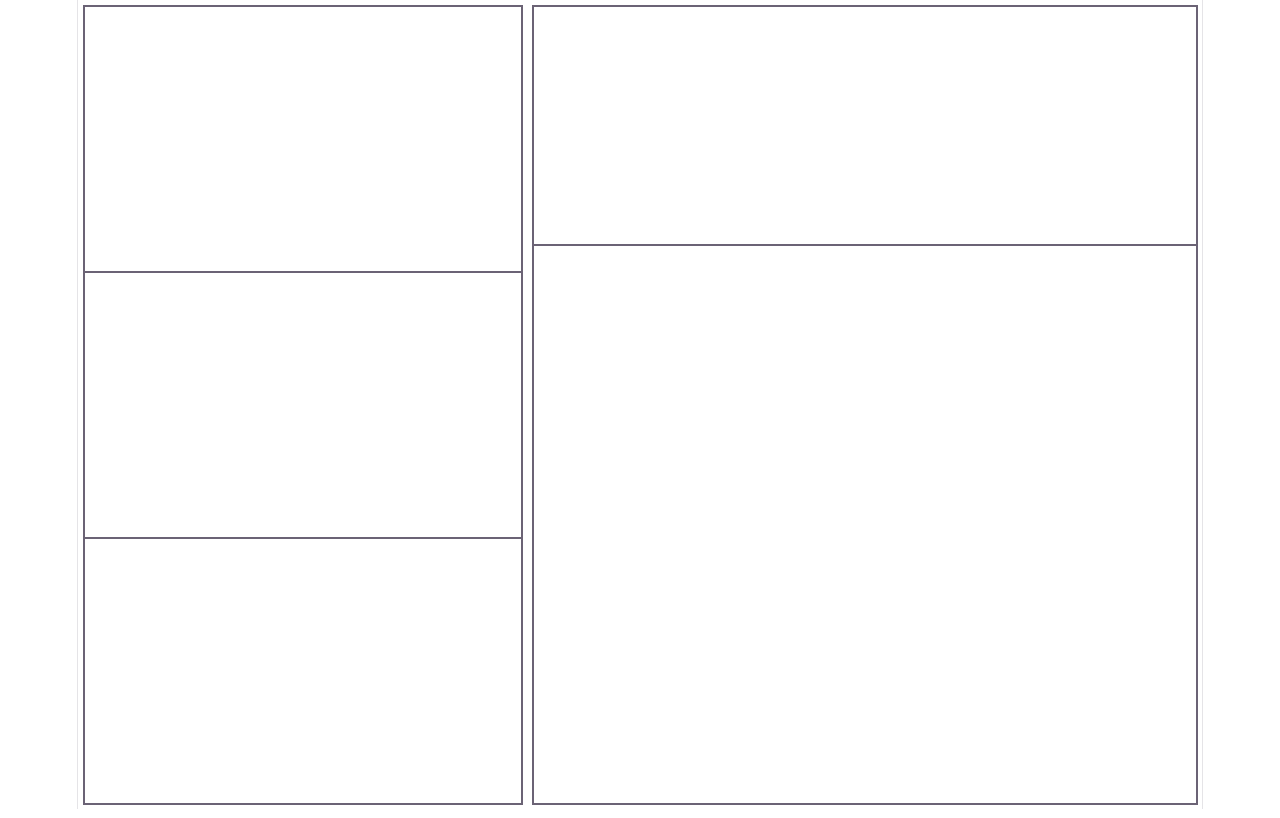
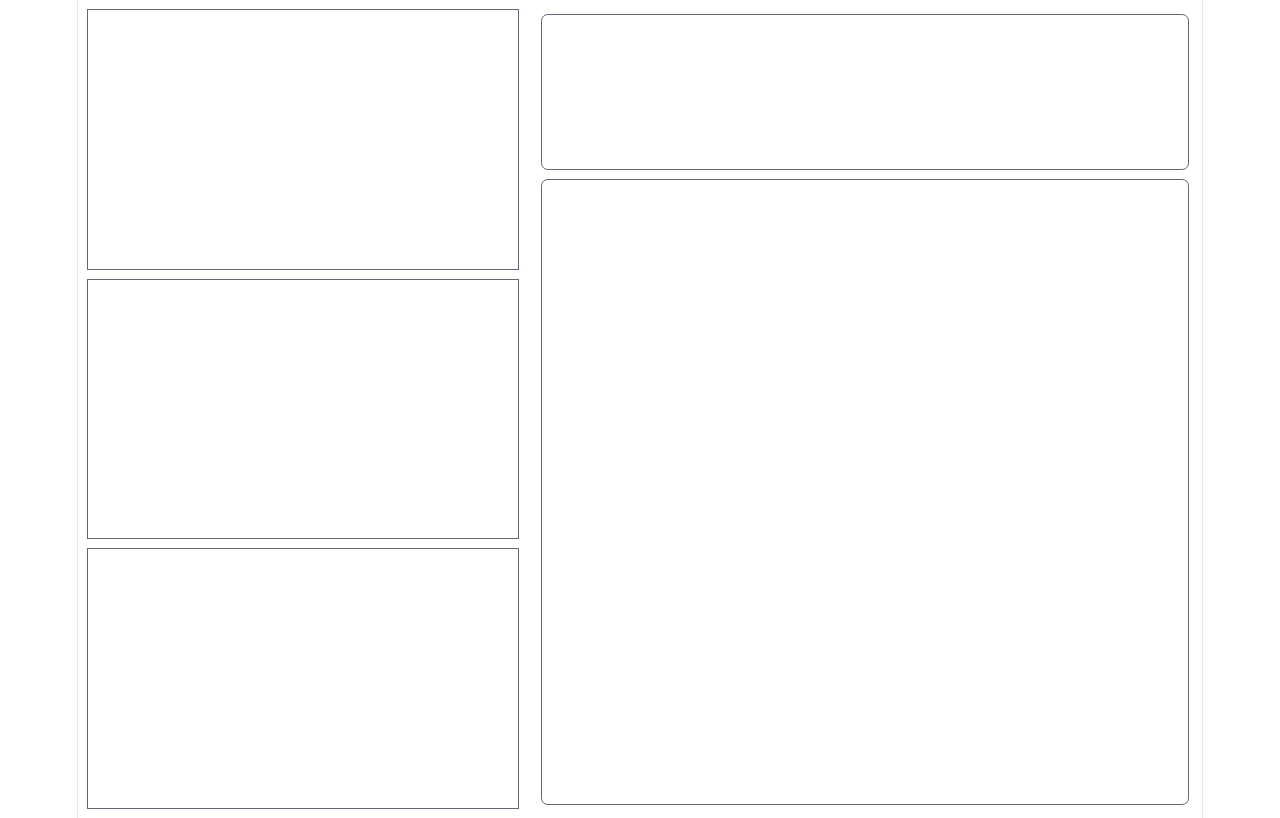
Before and after one commit to FaithNA/cv-app, a React (Vite) app: page / in a window 1280 px wide. Built offline with nearby package versions, Linux system fonts and the light colour scheme.

Commit message:
Structuring the Shells

```diff
--- a/src/Editor.jsx
+++ b/src/Editor.jsx
@@ -1,7 +1,7 @@
 export default function Editor(){
     return (
 
-            <div className="Editor border-1 m-1 min-h-screen grid grid-row-3">
+            <div className="Editor m-2 min-h-screen grid grid-row-3 gap-2">
                 <div className="sec border-1"></div>
                 <div className="sec border-1"></div>
                 <div className="sec border-1"></div>
--- a/src/Preview.jsx
+++ b/src/Preview.jsx
@@ -1,8 +1,8 @@
 export default function Preview(){
     return (
-         <div className="Preview border-1 m-1 grid grid-rows-[0.3fr_0.7fr]">
-                <div className="sec border-1"></div>
-                <div className="sec border-1"></div>
+         <div className="Preview m-1 grid grid-rows-[0.2fr_0.8fr] p-2 gap-2">
+                <div className="sec border-1 rounded-md"></div>
+                <div className="sec border-1 rounded-md"></div>
             </div>
     )
 }
```
